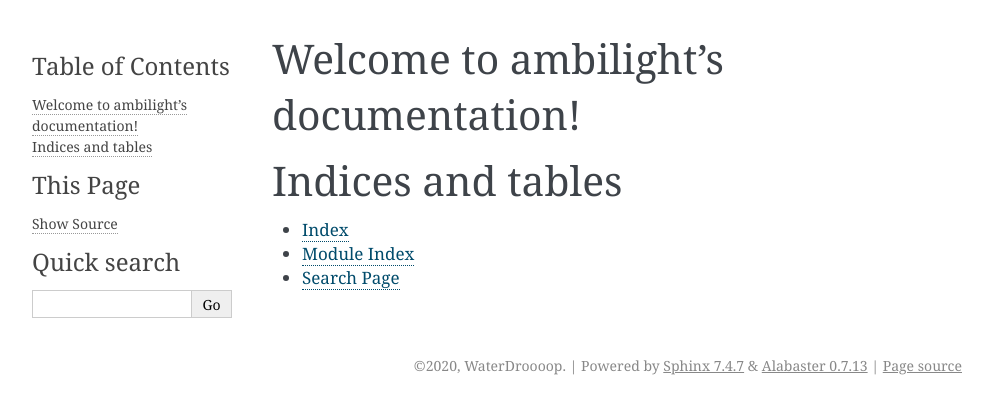
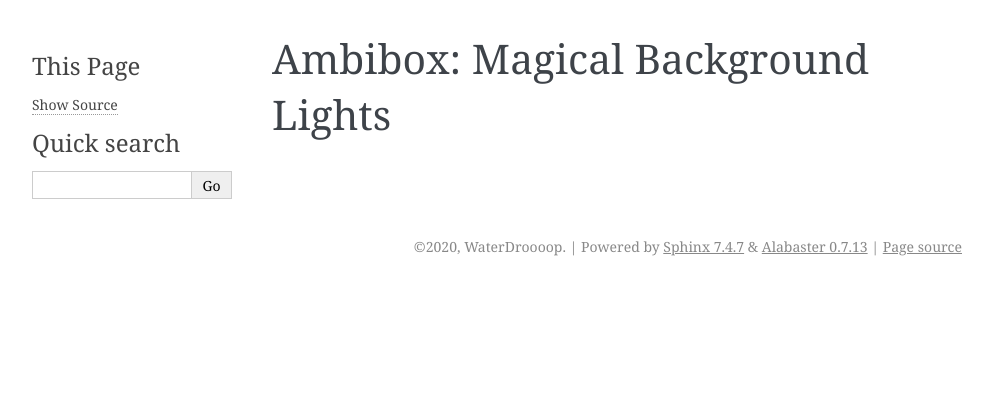
Before and after one commit to WaterDroooop/Ambilight, a Sphinx documentation site: the page built from docs/source/index.rst, in a window 1280 px wide. Shown: the top 414 px of the page, without its empty margins (148-1141 px from the left). Built offline with Sphinx 7.4.7, drawn with Linux system fonts in a browser that asks for light colours.

Commit message:
mode index.rst

```diff
--- a/docs/source/index.rst
+++ b/docs/source/index.rst
@@ -3,18 +3,22 @@
    You can adapt this file completely to your liking, but it should at least
    contain the root `toctree` directive.
 
-Welcome to ambilight's documentation!
-=====================================
+.. Welcome to ambilight's documentation!
+.. =====================================
 
-.. toctree::
-   :maxdepth: 2
-   :caption: Contents:
+.. .. toctree::
+..    :maxdepth: 2
+..    :caption: Contents:
 
 
 
-Indices and tables
-==================
+.. Indices and tables
+.. ==================
 
-* :ref:`genindex`
-* :ref:`modindex`
-* :ref:`search`
+.. * :ref:`genindex`
+.. * :ref:`modindex`
+.. * :ref:`search`
+
+
+Ambibox: Magical Background Lights
+=====================================
```
